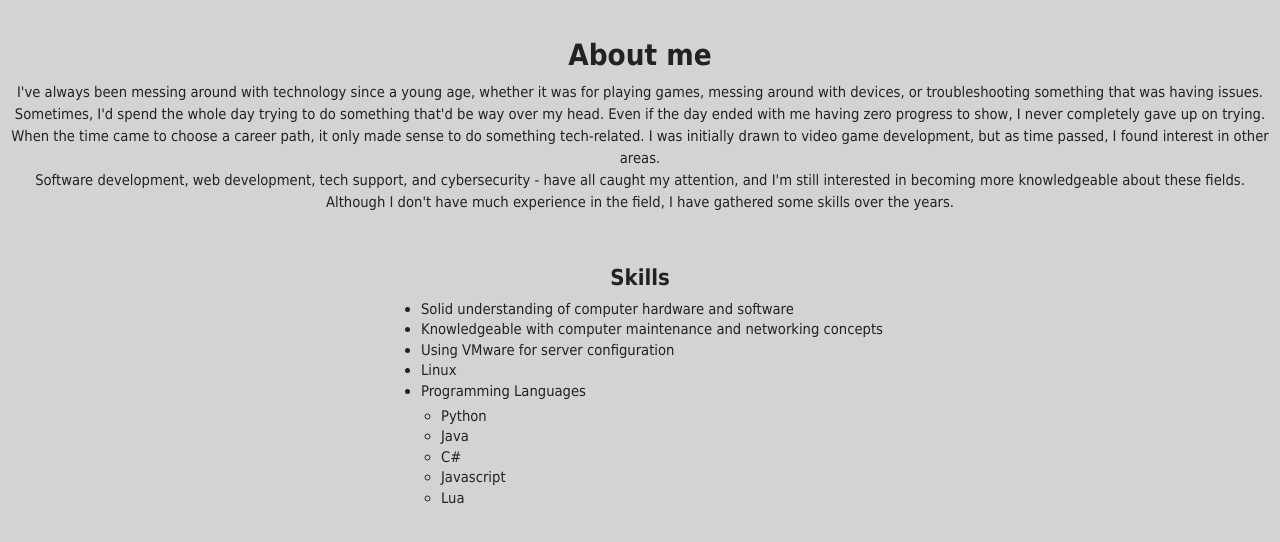
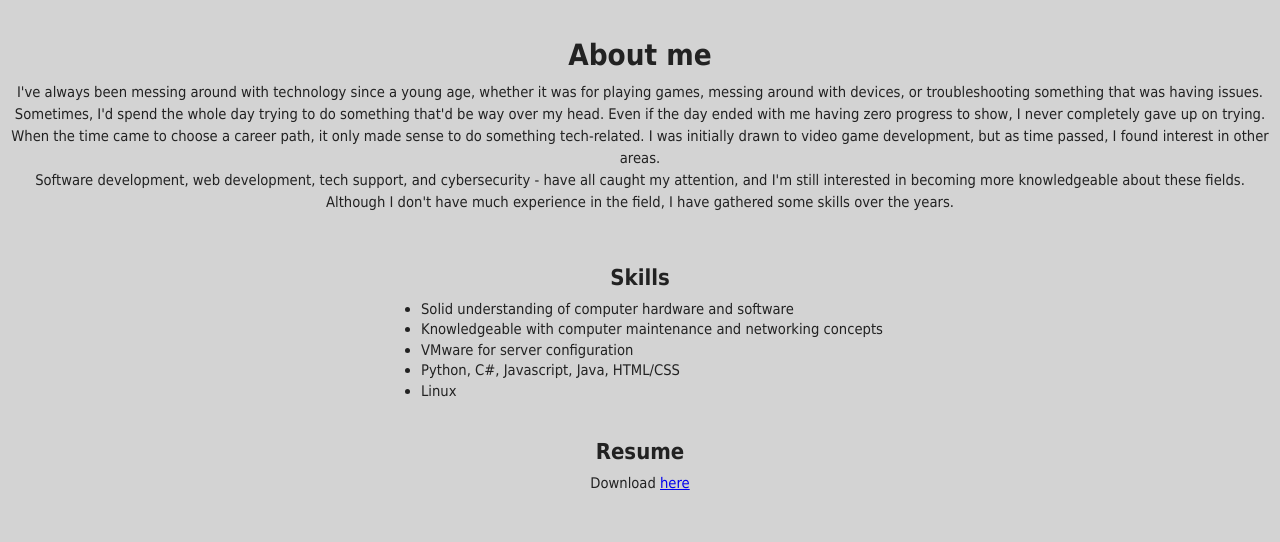
Before and after one commit to Jaleel5/Jaleel5.github.io, a plain HTML site: page background.html in a window 1280 px wide. Drawn offline with nearby package versions, Linux system fonts and the light colour scheme.

Commit message:
Changed homepage info, updated skills formatting and added resume

```diff
--- a/background.html
+++ b/background.html
@@ -26,20 +26,16 @@
     <ul>
       <li>Solid understanding of computer hardware and software</li>
       <li>Knowledgeable with computer maintenance and networking concepts</li>
-      <li>Using VMware for server configuration</li>
+      <li>VMware for server configuration</li>
+      <li>Python, C#, Javascript, Java, HTML/CSS</li>
       <li>Linux</li>
-      <li>Programming Languages</li>
-        <ul>
-        <li>Python</li>
-        <li>Java</li>
-        <li>C#</li>
-        <li>Javascript</li>
-        <li>Lua</li>
-        </ul>
     </ul>
   </section>
 </div>
-
+<section class="home">
+    <h2 class="header">Resume</h2>
+    <p class="big">Download <a href="resume.pdf" download>here</a></p>
+</section>
 
   <script src="https://cdn.jsdelivr.net/npm/bootstrap@5.3.8/dist/js/bootstrap.bundle.min.js" integrity="sha384-FKyoEForCGlyvwx9Hj09JcYn3nv7wiPVlz7YYwJrWVcXK/BmnVDxM+D2scQbITxI" crossorigin="anonymous"></script>
 
```
Also changed, not shown: index.html (+1 -4 lines).
